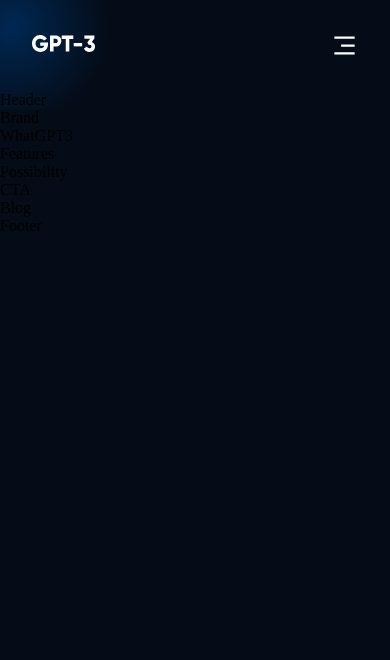
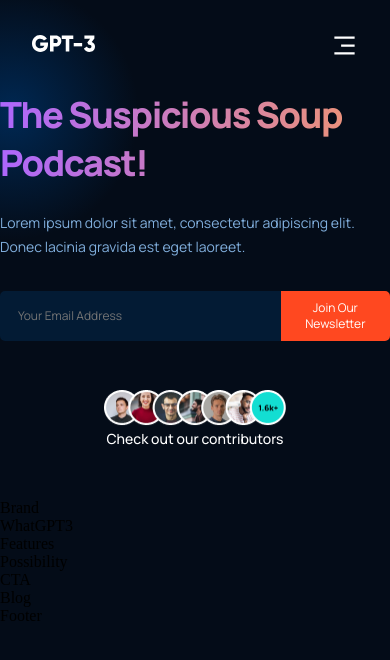
Before and after one commit to IdFightGandhi/MySite, a React (Create React App) app: page / in a window 390 px wide. Shown: the top 660 px of the page. Built offline with nearby package versions, Linux system fonts and the light colour scheme.

Commit message:
Header CSS first pass

```diff
--- a/src/containers/header/Header.js
+++ b/src/containers/header/Header.js
@@ -1,10 +1,30 @@
 import React from 'react'
 import './header.css';
+import people from '../../assets/people.png'
+import ai from '../../assets/ai.png'
 
 const Header = () => {
     return (
-        <div>
-            Header
+        <div className="ggpt3__header-section__padding" id="home">
+            <div className="gpt3__header-content">
+                <h1 className="gradient__text">The Suspicious Soup Podcast! </h1>
+                <p>
+                Lorem ipsum dolor sit amet, consectetur adipiscing elit. Donec lacinia gravida est eget laoreet.
+                </p>
+                <div className="gpt3__header-content__input">
+                    <input type="email" placeholder="Your Email Address" />
+                    <button type="button">Join Our Newsletter</button>
+                </div>
+
+                <div className="gpt3__header-content__people">
+                    <img src={people} alt="people"/>
+                    <p>Check out our contributors</p>
+                </div>
+
+                {/* <div className="gpt3__header-image">
+                    <img src={ai} alt="ai" />
+                </div> */}
+            </div>
         </div>
     )
 }
--- a/src/containers/header/header.css
+++ b/src/containers/header/header.css
@@ -0,0 +1,168 @@
+.gpt3__header {
+    display: flex;
+    flex-direction: row;
+}
+
+.gpt3__header-content {
+    flex: 1;
+    display: flex;
+    justify-content: center;
+    align-items: flex-start;
+    flex-direction: column;
+
+    margin-right: 5rem;
+}
+
+.gpt3__header-content h1 {
+    font-family: var(--font-family);
+    font-weight: 800;
+    font-size: 62px;
+    line-height: 75px;
+    letter-spacing: -0.04em;
+}
+
+.gpt3__header-content p {
+    font-family: var(--font-family);
+    font-weight: 400;
+    font-size: 20px;
+    line-height: 28px;
+    color: var(--color-text);
+
+    margin-top: 1.5rem;
+}
+
+.gpt3__header-content__input {
+    width: 100%;
+    margin: 2rem 0 1rem;
+
+    display: flex;
+    flex-direction: row;
+}
+
+.gpt3__header-content__input input {
+    flex: 2;
+    width: 100%;
+    min-height: 50px;
+    font-family: var(--font-family);
+    font-weight: 400;
+    font-size: 20px;
+    line-height: 28px;
+    background: var(--color-footer);
+    border: 2px solid var(--color-footer);
+    padding: 0 1rem;
+    outline: none;
+    color: #fff;
+
+    border-top-left-radius: 5px;
+    border-bottom-left-radius: 5px;
+}
+
+.gpt3__header-content__input button {
+    flex: 0.6;
+    width: 100%;
+    min-height: 50px;
+    font-family: var(--font-family);
+    font-weight: 400;
+    font-size: 20px;
+    line-height: 28px;
+    background: #FF4820;
+    border: 2px solid #FF4820;
+    padding: 0 1rem;
+    color: #fff;
+    cursor: pointer;
+    outline: none;
+
+    border-top-right-radius: 5px;
+    border-bottom-right-radius: 5px;
+}
+
+.gpt3__header-content__people {
+    width: 100%;
+    display: flex;
+    justify-content: flex-start;
+    align-items: center;
+    flex-direction: row;
+
+    margin-top: 2rem;
+}
+
+.gpt3__header-content__people img {
+    width: 181.79px;
+    height: 38px;
+}
+
+.gpt3__header-content__people p {
+    margin: 0 0 0 1rem;
+    font-family: var(--font-family);
+    font-weight: 500;
+    font-size: 12px;
+    line-height: 38px;
+    color: #fff;
+    text-align: center;
+}
+
+.gpt3__header-image {
+    flex: 1;
+    display: flex;
+    justify-content: center;
+    align-items: center;
+}
+
+.gpt3__header-image img {
+    width: 100%;
+    height: 100%;
+}
+
+@media screen and (max-width: 1050px) {
+    .gpt3__header {
+        flex-direction: column;
+    }
+
+    .gpt3__header-content {
+        margin: 0 0 3rem;
+    }
+}
+
+@media screen and (max-width: 650px) {
+    .gpt3__header-content h1 {
+        font-size: 48px;
+        line-height: 60px;
+    }
+
+    .gpt3__header-content p {
+        font-size: 16px;
+        line-height: 24px;
+    }
+
+    .gpt3__header-content__people {
+        flex-direction: column;
+    }
+
+    .gpt3__header-content__people p {
+        margin: 0;
+    }
+
+    .gpt3__header-content__input input,
+    .gpt3__header-content__input button {
+        font-size: 16px;
+        line-height: 24px;
+    }
+}
+
+@media screen and (max-width: 490px) {
+    .gpt3__header-content h1 {
+        font-size: 36px;
+        line-height: 48px;
+    }
+
+    .gpt3__header-content p {
+        font-size: 14px;
+        line-height: 24px;
+    }
+
+    .gpt3__header-content__input input,
+    .gpt3__header-content__input button {
+        font-size: 12px;
+        line-height: 16px;
+    }
+}
```
